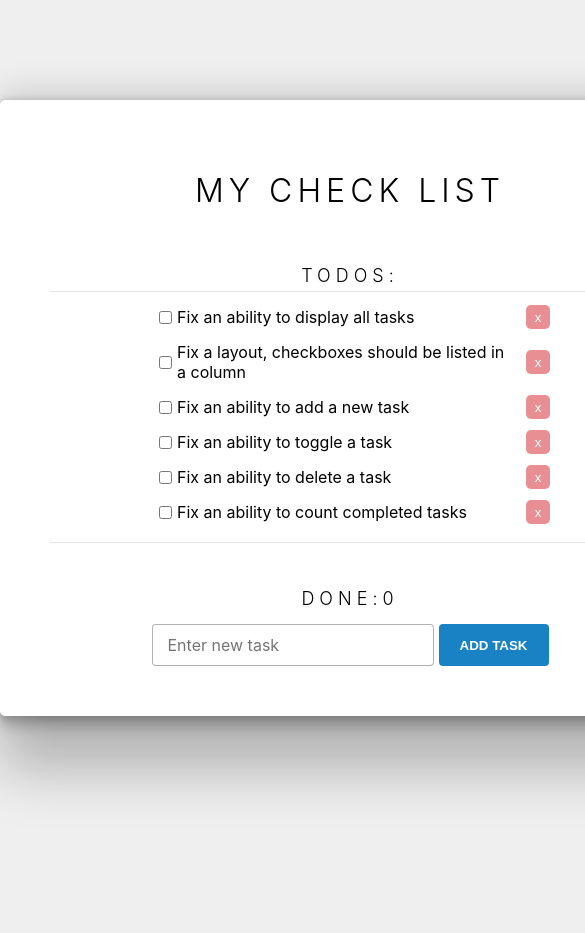
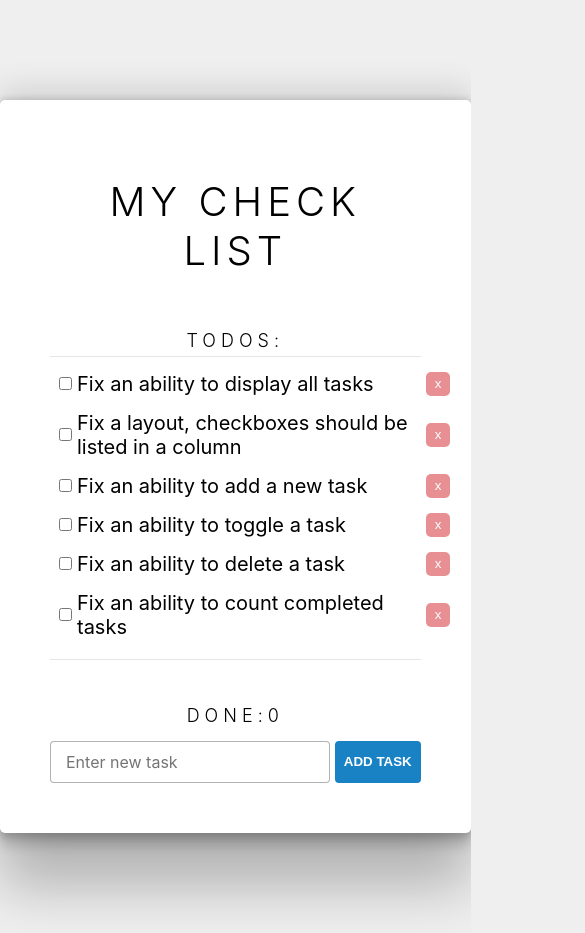
Before and after one commit to magdalenaperry/ibg-checklist-react-context, a React app: page / in a window 390 px wide. Shown: the top 933 px of the page, 585 px wide, since content can reach past the window. Before the commit the page ends 844 px from the top, so only its background shows below. Built offline with nearby package versions, Linux system fonts and the light colour scheme.

Commit message:
mobile responsive box sizing

```diff
--- a/src/index.scss
+++ b/src/index.scss
@@ -9,7 +9,7 @@ body {
 }
 
 .root {
-  width: 600px;
+  // width: 600px;
   margin: 100px auto;
   padding: 50px;
   border-radius: 5px;
@@ -19,3 +19,16 @@ body {
     rgba(0, 0, 0, 0.12) 0px -12px 30px, rgba(0, 0, 0, 0.12) 0px 4px 6px,
     rgba(0, 0, 0, 0.17) 0px 12px 13px, rgba(0, 0, 0, 0.09) 0px -3px 5px;
 }
+// above 600px
+@media (min-width: 600px) {
+  .root {
+    width: 600px;
+  }
+}
+// below 600px
+@media (max-width: 500px) {
+  .root {
+    width: 95%;
+    font-size: 20px;
+  }
+}
```
Also changed, not shown: 11 other files (tests, documents, lock files or other folders).
